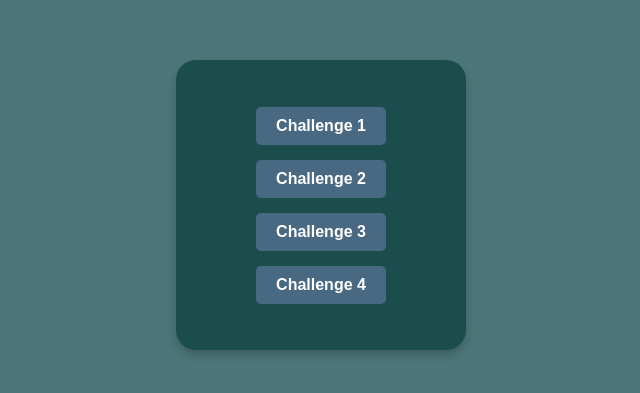
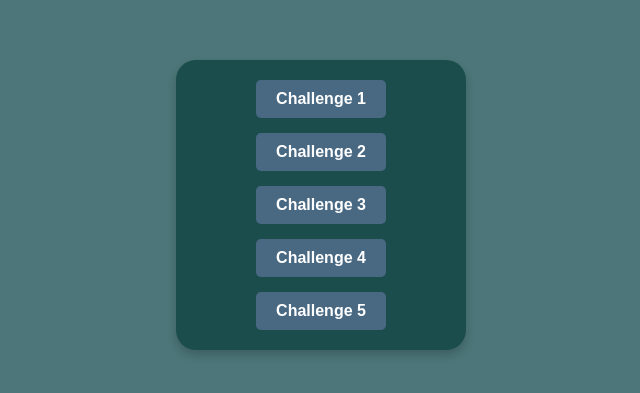
Before and after one commit to MinoFS/challenge_Frontend_Mentor_1, a plain HTML site: page index.html in a window 1280 px wide. Shown: the part 195-588 px from the top of the page, without its empty margins (319-959 px from the left). Drawn offline with Linux system fonts and the light colour scheme.

Commit message:
Update index.html

```diff
--- a/index.html
+++ b/index.html
@@ -12,6 +12,7 @@
             <a href="site web 2/index.html" target="_blank">Challenge 2</a>
             <a href="site web 3/index.html" target="_blank">Challenge 3</a>
             <a href="site web 4/index.html" target="_blank">Challenge 4</a>
+            <a href="site web 5/index.html" target="_blank">Challenge 5</a>
         </div>
     </body>
 </html>
```
